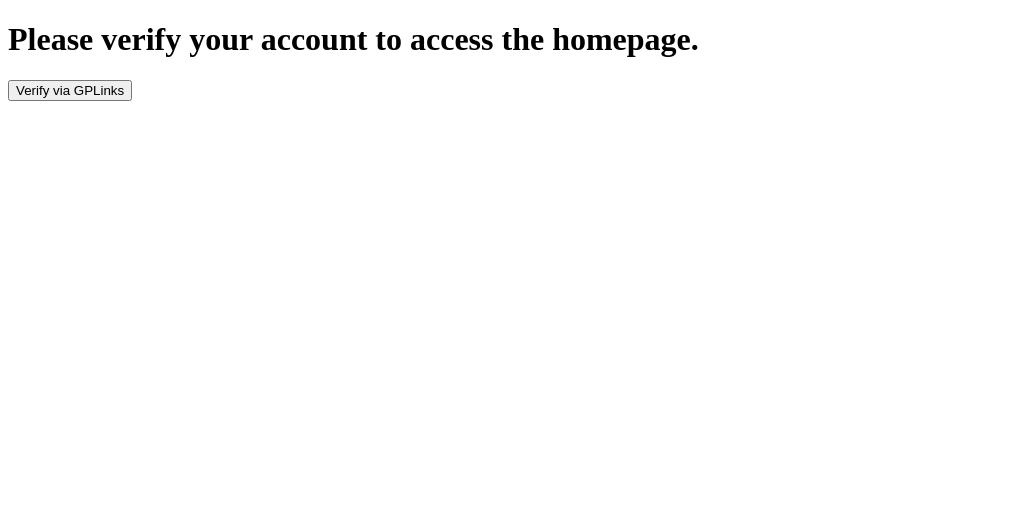
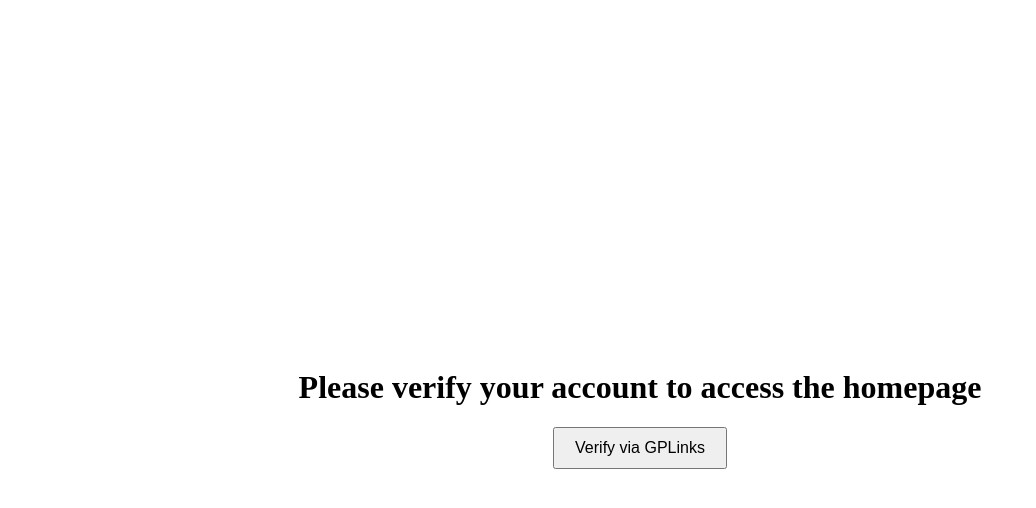
Before and after one commit to MadhanBlast/sample-NE, a Next.js app: page / in a window 1280 px wide. Shown: the top 508 px of the page, without its empty margins (0-1036 px from the left). Built offline with nearby package versions, Linux system fonts and the light colour scheme.

Commit message:
Update index.js

```diff
--- a/pages/index.js
+++ b/pages/index.js
@@ -1,88 +1,87 @@
-import React, { useEffect, useState } from "react";
+import React, { useState, useEffect } from "react";
 
-// Your API token for authentication (replace with your actual token)
-const API_TOKEN = "e5bf7301b4ad442d45481de99fd656a182ec6507"; // Replace with your actual API token
-const VERIFY_EXPIRY_MINUTES = 2; // Set expiry time for testing (2 minutes for now)
+export default function HomePage() {
+  const [isVerified, setIsVerified] = useState(false);
+  const [loading, setLoading] = useState(false);
+  const [errorMessage, setErrorMessage] = useState("");
 
-const App = () => {
-  const [isVerified, setIsVerified] = useState(false); // State for verification status
-  const [error, setError] = useState(""); // State for error messages
-  const [loading, setLoading] = useState(false); // State for loading state
+  const tokenExpiryTime = 2 * 60 * 1000; // 2 minutes in milliseconds
 
+  // Function to handle verification
+  const handleVerification = async () => {
+    setLoading(true);
+    setErrorMessage(""); // Clear previous errors
+
+    const apiToken = "e5bf7301b4ad442d45481de99fd656a182ec6507";
+    const callbackUrl = "https://google.com"; // Replace with your actual callback URL
+    const apiUrl = `https://api.gplinks.com/api?api=${apiToken}&url=${encodeURIComponent(callbackUrl)}`;
+
+    try {
+      const response = await fetch(apiUrl);
+
+      // Check if the response is okay
+      if (!response.ok) {
+        throw new Error(`Server responded with ${response.status}`);
+      }
+
+      const result = await response.json();
+
+      // Check the result status
+      if (result.status === "success" && result.shortenedUrl) {
+        // Save token and timestamp to localStorage
+        localStorage.setItem("gplinks_token", "valid");
+        localStorage.setItem("gplinks_token_timestamp", Date.now().toString());
+
+        // Redirect the user to the shortened URL
+        window.location.href = result.shortenedUrl;
+      } else {
+        throw new Error(result.message || "Failed to generate the verification link.");
+      }
+    } catch (error) {
+      console.error("Error during verification:", error);
+      setErrorMessage(error.message || "An error occurred while contacting the server.");
+    } finally {
+      setLoading(false);
+    }
+  };
+
+  // Check if the user is verified (token logic with expiry check)
   useEffect(() => {
-    // Check if a token exists in localStorage and if it's still valid
-    const storedToken = localStorage.getItem("token");
-    const storedExpiry = localStorage.getItem("tokenExpiry");
+    const token = localStorage.getItem("gplinks_token");
+    const tokenTimestamp = localStorage.getItem("gplinks_token_timestamp");
 
-    if (storedToken && storedExpiry && new Date().getTime() < parseInt(storedExpiry, 10)) {
-      setIsVerified(true); // Token is valid, so allow direct access to homepage
+    if (token && tokenTimestamp) {
+      const elapsedTime = Date.now() - parseInt(tokenTimestamp);
+
+      if (elapsedTime < tokenExpiryTime) {
+        setIsVerified(true);
+      } else {
+        // Token expired, clear the token
+        localStorage.removeItem("gplinks_token");
+        localStorage.removeItem("gplinks_token_timestamp");
+        setIsVerified(false);
+      }
     }
   }, []);
 
-  const handleVerification = async () => {
-    setLoading(true); // Start loading
-
-    try {
-      // Send request to GPLinks API to generate the ad URL
-      const response = await fetch(
-        `https://api.gplinks.com/api?api=${API_TOKEN}&url=https://google.com`
-      );
-      const data = await response.json();
-
-      // Validate the API response
-      if (data.status === "success" && data.shortenedUrl) {
-        const token = data.shortenedUrl; // Get the shortened URL (token)
-        const expiry = new Date().getTime() + VERIFY_EXPIRY_MINUTES * 60 * 1000; // Set expiry time
-
-        // Store the token and expiry in localStorage
-        localStorage.setItem("token", token);
-        localStorage.setItem("tokenExpiry", expiry.toString());
-
-        // Revalidate and check if the token and expiry exist
-        const storedToken = localStorage.getItem("token");
-        const storedExpiry = localStorage.getItem("tokenExpiry");
-
-        if (storedToken && storedExpiry && new Date().getTime() < parseInt(storedExpiry, 10)) {
-          setIsVerified(true); // Verification successful
-
-          // Redirect to the generated GPLinks ad page
-          window.location.href = data.shortenedUrl; // Redirect to the shortened ad URL
-        } else {
-          setError("Verification failed. Please try again.");
-        }
-      } else {
-        setError("Verification failed. Please try again."); // Invalid response
-      }
-    } catch (error) {
-      console.error("Verification error:", error);
-      setError("An error occurred while contacting the server. Please try again later.");
-    } finally {
-      setLoading(false); // End loading
-    }
-  };
-
-  // If user is verified, show homepage content
-  if (isVerified) {
+  // Render the dialog if not verified or token expired
+  if (!isVerified) {
     return (
-      <div>
-        <h1>Welcome to the Homepage!</h1>
-        <p>You have successfully verified your account.</p>
-        {/* Homepage content goes here */}
+      <div style={{ display: "flex", flexDirection: "column", alignItems: "center", justifyContent: "center", height: "100vh", textAlign: "center" }}>
+        <h1>Please verify your account to access the homepage</h1>
+        {errorMessage && <p style={{ color: "red" }}>{errorMessage}</p>}
+        <button onClick={handleVerification} disabled={loading} style={{ padding: "10px 20px", fontSize: "16px", cursor: "pointer" }}>
+          {loading ? "Verifying..." : "Verify via GPLinks"}
+        </button>
       </div>
     );
   }
 
+  // Render the homepage if verified
   return (
     <div>
-      <h1>Please verify your account to access the homepage.</h1>
-      {loading ? (
-        <p>Loading...</p> // Show loading state while verifying
-      ) : (
-        <button onClick={handleVerification}>Verify via GPLinks</button>
-      )}
-      {error && <p style={{ color: "red" }}>{error}</p>} {/* Show error message if any */}
+      <h1>Welcome to the Homepage!</h1>
+      <p>You have successfully verified your account.</p>
     </div>
   );
-};
-
-export default App;
+}
```
